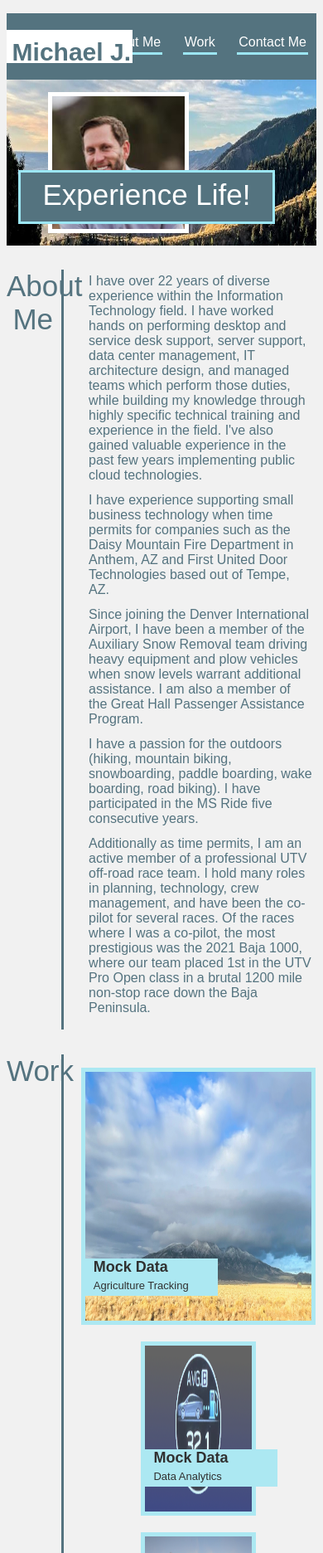
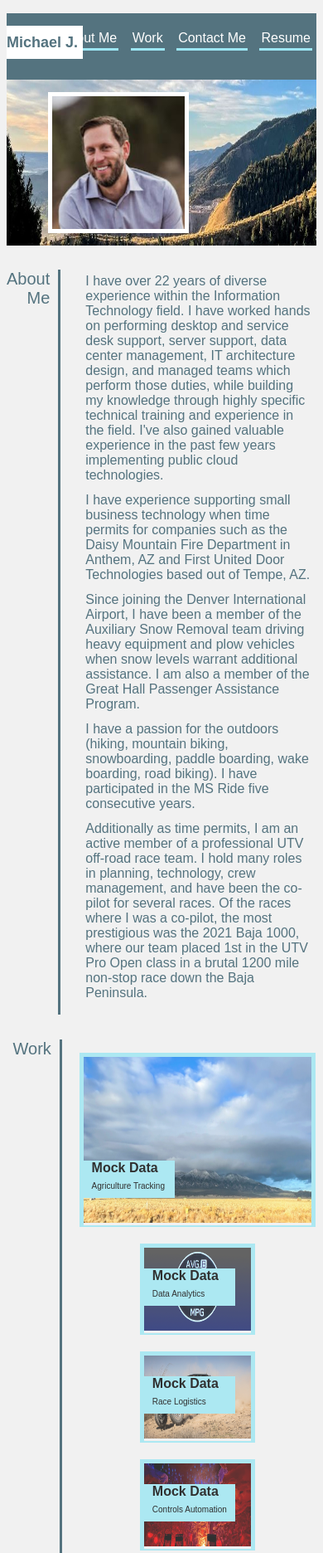
Before and after one commit to GittinIt6/DU-HW2-Portfolio, a plain HTML site: page index.html in a window 390 px wide. Shown: the top 1872 px of the page at 83% size. Drawn offline with Linux system fonts and the light colour scheme.

Commit message:
added responsive code in CSS and implemented working links

```diff
--- a/assets/css/style.css
+++ b/assets/css/style.css
@@ -5,6 +5,7 @@
 }
 
 header{
+    position:relative;
     background-color: #54737F;
     color: white;
     width: 100%;
@@ -141,7 +142,11 @@ main section article p{
     justify-content: space-around;
     list-style: none;
     padding:0px;
-    width:80%
+    width:80%;
+}
+
+.WorkItemLink{
+    text-decoration: none;
 }
 
 #PriWorkItem,
@@ -154,23 +159,13 @@ main section article p{
 }
 
 #PriWorkItem{
-    /* position:relative; */
     width: 96%;
     height: 300px;
-    /* border-style: solid;
-    border-color: rgb(156, 230, 243);
-    border-width: 5px;
-    opacity: .8; */
 }
 
 .SecWorkItem{
-    /* position:relative; */
     width: 45%;
     height: 200px;
-    /* border-style: solid;
-    border-color: rgb(156, 230, 243);
-    border-width: 5px;
-    opacity: .8; */
 }
 
 .SecWorkItem:hover,
@@ -185,28 +180,26 @@ main section article p{
     height: 100%;
 }
 
-.work-summary-top{
+.work-summary-top,
+.work-summary-bottom{
     position:absolute;
-    bottom: 50px;
     left: 0px;
     width: 150px;
-    height: 25px;
     background-color: rgb(156, 230, 243);
     color: black;
     padding-left: 10px;
+}
+
+.work-summary-top{
+    bottom: 50px;
+    height: 25px;
     font-size: large;
     font-weight: bold;
 }
 
 .work-summary-bottom{
-    position:absolute;
     bottom: 30px;
-    left: 0px;
-    width: 150px;
     height: 20px;
-    background-color: rgb(156, 230, 243);
-    color: black;
-    padding-left: 10px;
     font-size: small;
 }
 
@@ -240,9 +233,58 @@ footer section ul li{
     height: 60px;
 }
 
-
-/* article, */
-/* section, */
 footer{
     /* margin: 10px 5px 5px 10px; */
 }
+
+@media screen and (max-width: 768px){
+    .AsideTitle{
+        font-size: 24px;
+    }
+}
+
+@media screen and (max-width: 520px){
+    header nav ul li{
+        padding: 5px;
+        line-height: 50px;
+        height: 50px;
+    }
+    header aside{
+        margin:15px 0px;
+        padding: 10px 2px 10px 0px;
+        width: 15%;
+        max-width: 130px;
+        min-width: 90px;
+        text-align: left;
+        font-size: 18px;
+        font-weight:700;
+    }
+    #subtitle-over{
+        display: none;
+    }
+    .AsideTitle{
+        font-size: 20px;
+    }
+    #PriWorkItem{
+        width: 96%;
+        height: 200px;
+    }
+    .SecWorkItem{
+        width: 45%;
+        height: 100px;
+    }
+    .work-summary-top,
+    .work-summary-bottom{
+        width: 100px;
+        padding-left: 10px;
+    }
+    .work-summary-top{
+        font-size: 16px;
+    }
+    .work-summary-bottom{
+        font-size: 10px;
+    }
+    footer section ul li{
+        display: block;
+    }
+}
--- a/index.html
+++ b/index.html
@@ -4,7 +4,7 @@
     <meta charset="UTF-8">
     <meta http-equiv="X-UA-Compatible" content="IE=edge">
     <meta name="viewport" content="width=device-width, initial-scale=1.0">
-    <title>Document</title>
+    <title>Michael J. Programmer</title>
     <link rel="stylesheet" href="./assets/css/style.css">
 </head>
 <body>
@@ -17,16 +17,16 @@
         <nav>
             <ul>
                 <li>
-                    <a class="borderunderline" href="#About-Me">About Me</a>
+                    <a class="borderunderline" href="#AboutMe">About Me</a>
                 </li>
                 <li>
                     <a class="borderunderline" href="#Work">Work</a>
                 </li>
                 <li>
-                    <a class="borderunderline" href="#Contact-Me">Contact Me</a>
+                    <a class="borderunderline" href="#ContactMe">Contact Me</a>
                 </li>
                 <li>
-                    <a class="borderunderline" href="#Resume">Resume</a>
+                    <a class="borderunderline" href="#">Resume</a>
                 </li>
             </ul>
         </nav>
@@ -68,27 +68,37 @@
         <!-- <figure> -->
             <ul  id="WorkFigures">
                 <li id="PriWorkItem">
+                    <a href="https://www.google.com" class="WorkItemLink" target="_blank">
                     <img class="work-img" src="./assets/images/main-project.png" alt="moutain and clouds">
+                    </a>
                     <summary class="work-summary-top">Mock Data</summary>
                     <summary class="work-summary-bottom">Agriculture Tracking</summary>
                 </li>
                 <li class="SecWorkItem">
+                    <a href="https://www.google.com" target="_blank">
                     <img class="work-img" src="./assets/images/project-2.png" alt="gas mileage">
+                    </a>
                     <summary class="work-summary-top">Mock Data</summary>
                     <summary class="work-summary-bottom">Data Analytics</summary>
                 </li>
                 <li class="SecWorkItem">
+                    <a href="https://www.google.com" target="_blank">
                     <img class="work-img" src="./assets/images/project-3.png" alt="off road race car">
+                    </a>
                     <summary class="work-summary-top">Mock Data</summary>
                     <summary class="work-summary-bottom">Race Logistics</summary>
                 </li>
                 <li class="SecWorkItem">
+                    <a href="https://www.google.com" target="_blank">
                     <img class="work-img" src="./assets/images/project-4.png" alt="red salt room with blue L.E.D. lights">
+                    </a>
                     <summary class="work-summary-top">Mock Data</summary>
                     <summary class="work-summary-bottom">Controls Automation</summary>
                 </li>
                 <li class="SecWorkItem">
+                    <a href="https://www.google.com" target="_blank">
                     <img class="work-img" src="./assets/images/project-5.png" alt="sailboat in sunset">
+                    </a>
                     <summary class="work-summary-top">Mock Data</summary>
                     <summary class="work-summary-bottom">Reservation System</summary>
                 </li>
```
